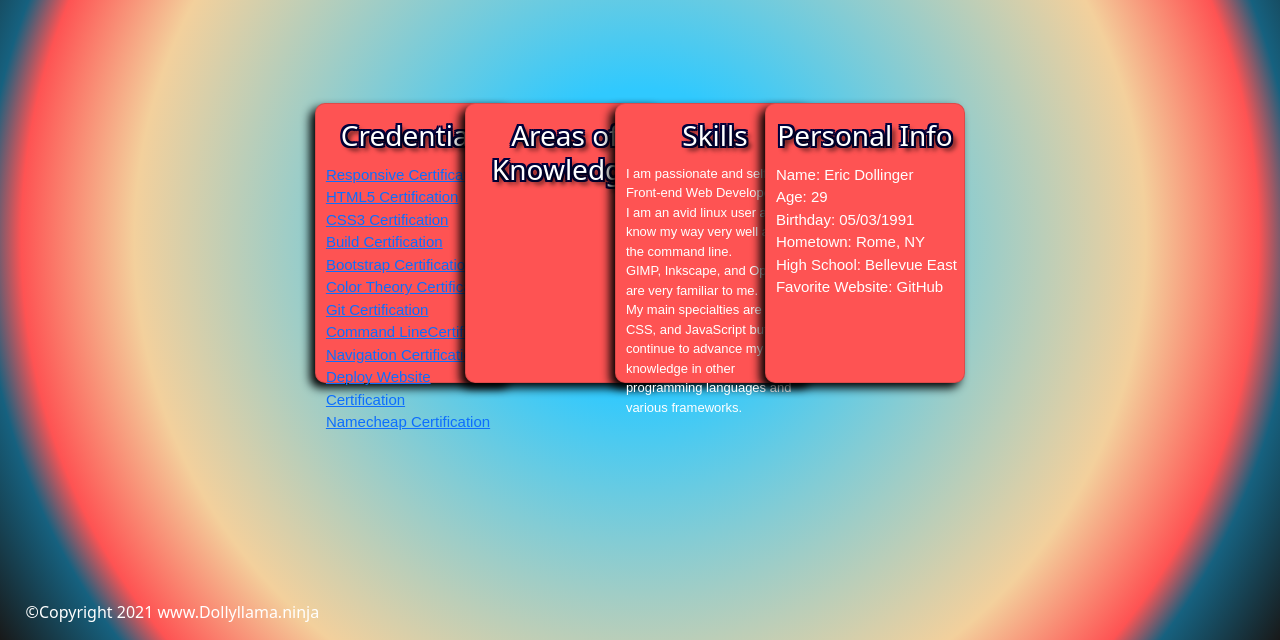
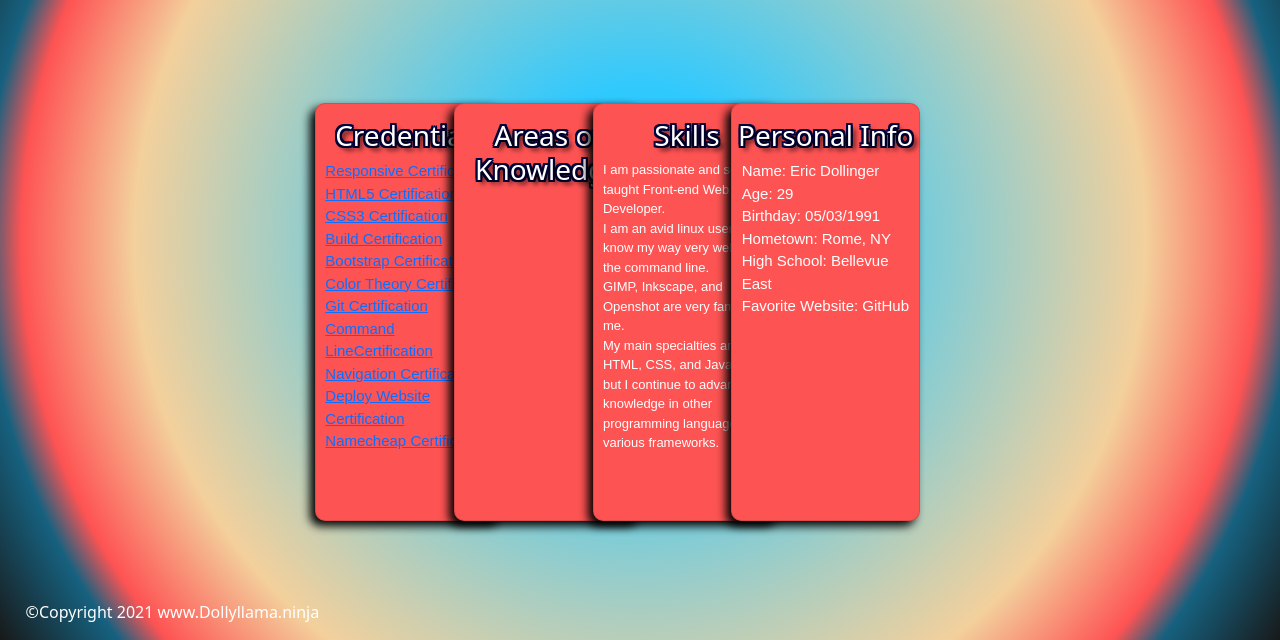
Before and after one commit to edolly2/Portfolio2, a PHP site: page /port_about.html in a window 1280 px wide. Shown: the part 160-800 px from the top of the page. Run offline with PHP 8.4, Linux system fonts and the light colour scheme; some web fonts are replaced.

Commit message:
"Portfolio projects page"

```diff
--- a/Portfolio2.css
+++ b/Portfolio2.css
@@ -318,8 +318,8 @@ body {
 
 .card-container {
     position: absolute;
-    height: 350px;
-    width: 800px;
+    height: 58%;
+    width: 59%;
     left: calc(50% - 425px);
     display: flex;
     justify-content: center;
@@ -327,8 +327,8 @@ body {
 
 .card {
     display: flex;
-    height: 280px;
-    width: 200px;
+    height: 90%;
+    width: 25%;
     background: rgb(254, 83, 83);
     border-radius: 10px;
     box-shadow: -5px 5px 10px #000;
--- a/port_projects.html
+++ b/port_projects.html
@@ -42,6 +42,7 @@
 
     </aside>
     <main class="main main-about" id="main">
+        <p>Hairitage<br/>Calculator<br/>TechDoc<br/>Bob game<br/>Rock Paper Scissors<br/>Tribute<br/>WIKI<br/></p>
 
 
 
```
